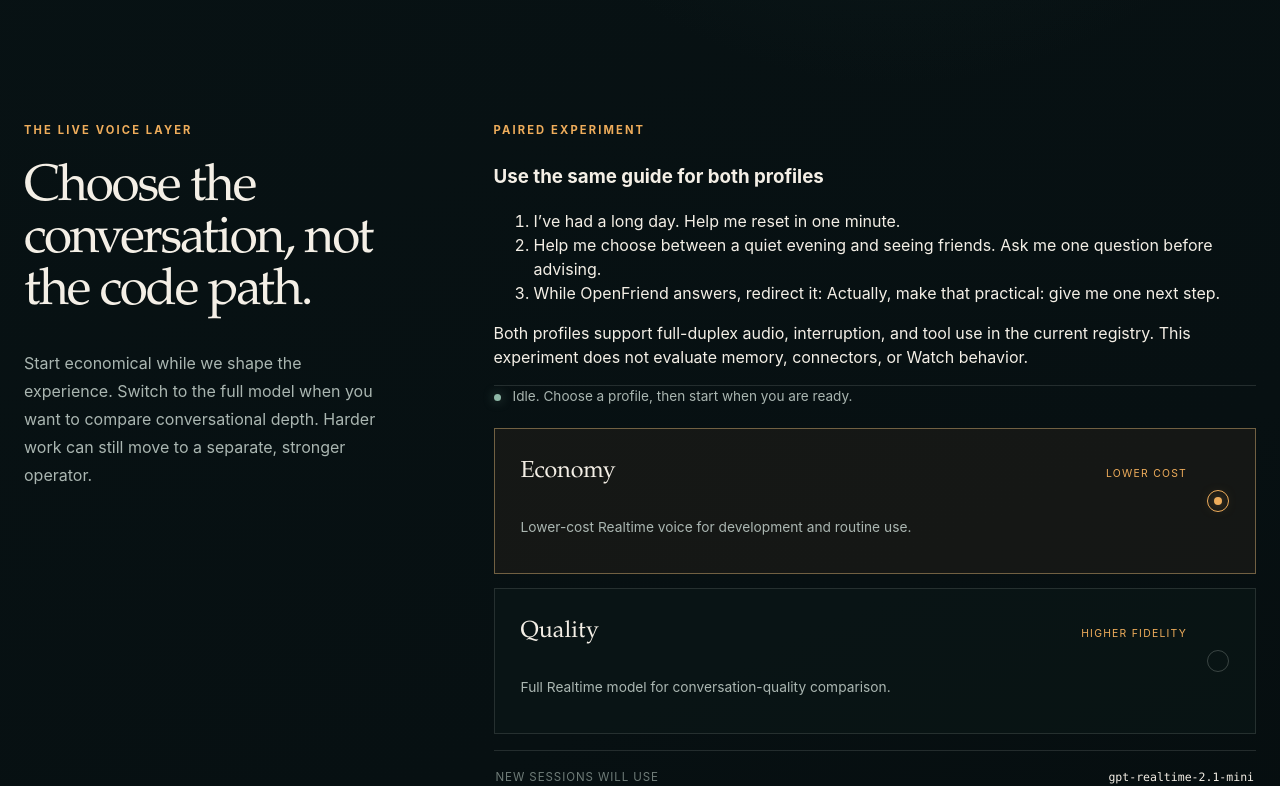
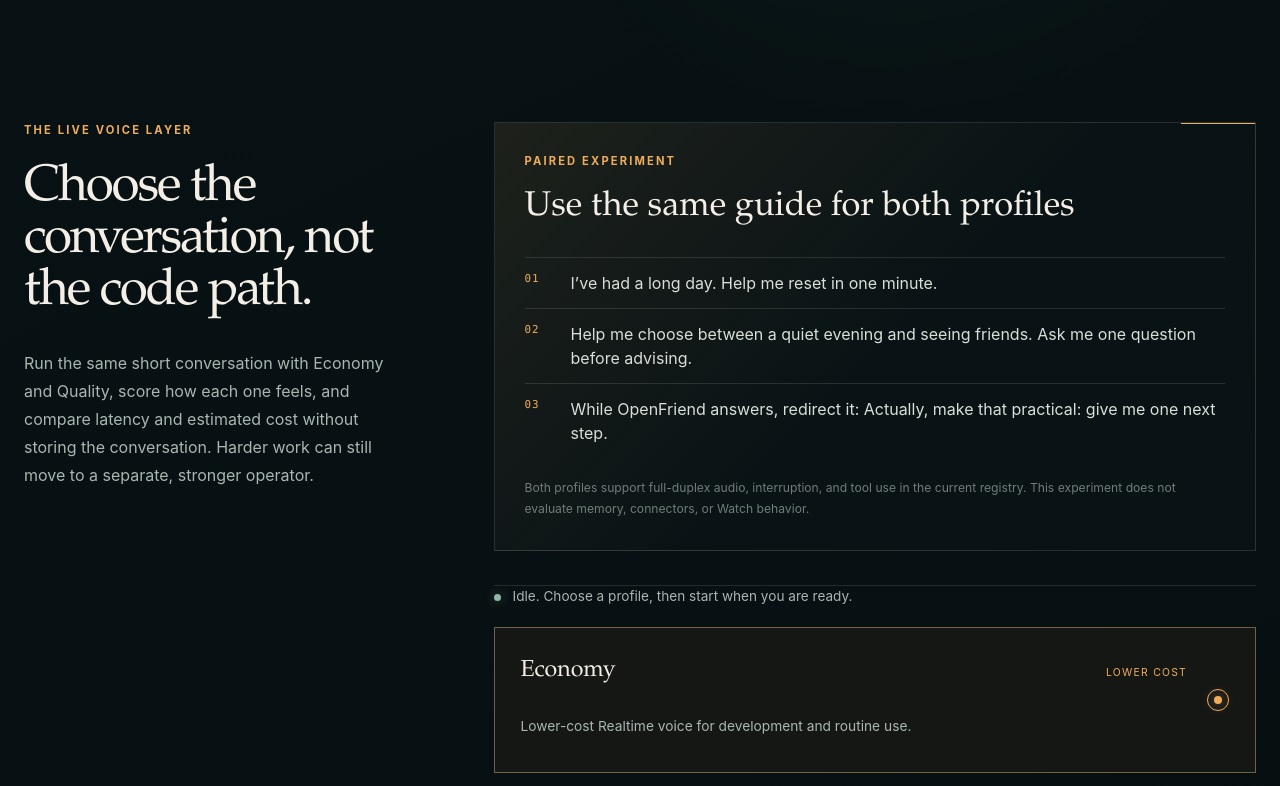
Before and after one commit to andrewsiah/openfriend, a Next.js app in the folder apps/web/: page / in a window 1280 px wide. Shown: the part 860-1646 px from the top of the page. Built offline with nearby package versions, Linux system fonts and the light colour scheme.

Commit message:
feat: present the paired voice experiment

```diff
--- a/apps/web/app/globals.css
+++ b/apps/web/app/globals.css
@@ -57,7 +57,8 @@ a {
 
 a:focus-visible,
 button:focus-visible,
-input:focus-visible + .profileCard {
+input:focus-visible + .profileCard,
+.qualityRatings input:focus-visible + span {
   outline: 2px solid var(--amber-bright);
   outline-offset: 4px;
 }
@@ -530,6 +531,80 @@ footer {
   min-width: 0;
 }
 
+.comparisonGuide {
+  position: relative;
+  padding: 30px;
+  margin-bottom: 34px;
+  overflow: hidden;
+  border: 1px solid var(--line);
+  background:
+    linear-gradient(135deg, rgba(239, 173, 91, 0.09), transparent 52%),
+    rgba(10, 21, 22, 0.74);
+}
+
+.comparisonGuide::after {
+  position: absolute;
+  top: 0;
+  right: 0;
+  width: 74px;
+  height: 1px;
+  background: var(--amber);
+  content: "";
+}
+
+.comparisonGuide .eyebrow,
+.comparisonResults .eyebrow {
+  margin-bottom: 12px;
+}
+
+.comparisonGuide h3,
+.comparisonResults h3,
+.evaluationCard h4 {
+  margin: 0;
+  font-family: var(--serif);
+  font-weight: 400;
+}
+
+.comparisonGuide h3,
+.comparisonResults h3 {
+  font-size: clamp(1.45rem, 2.8vw, 2.15rem);
+}
+
+.comparisonGuide ol {
+  display: grid;
+  gap: 0;
+  margin: 24px 0 0;
+  padding: 0;
+  list-style: none;
+  counter-reset: comparison-step;
+}
+
+.comparisonGuide li {
+  display: grid;
+  grid-template-columns: 34px minmax(0, 1fr);
+  gap: 12px;
+  padding: 13px 0;
+  border-top: 1px solid var(--line);
+  color: #d9ded8;
+  counter-increment: comparison-step;
+}
+
+.comparisonGuide li::before {
+  color: var(--amber);
+  content: "0" counter(comparison-step);
+  font-family: "SFMono-Regular", Consolas, "Liberation Mono", monospace;
+  font-size: 0.68rem;
+  letter-spacing: 0.08em;
+}
+
+.capabilityDisclosure,
+.estimateDisclosure {
+  margin: 20px 0 0;
+  color: var(--ink-faint);
+  font-size: 0.76rem;
+  line-height: 1.7;
+}
+
 .liveConversationLab > .presenceStatus {
   padding-top: 0;
 }
@@ -666,6 +741,155 @@ footer {
   color: var(--ink-faint);
   cursor: not-allowed;
   opacity: 0.55;
+}
+
+.evaluationCapture {
+  display: grid;
+  grid-template-columns: minmax(0, 1fr) auto;
+  gap: 18px;
+  align-items: end;
+  padding: 26px 0;
+  margin-top: 24px;
+  border-block: 1px solid var(--line);
+}
+
+.evaluationCapture fieldset {
+  min-width: 0;
+  padding: 0;
+  margin: 0;
+  border: 0;
+}
+
+.evaluationCapture legend {
+  margin-bottom: 14px;
+  color: var(--ink);
+  font-family: var(--serif);
+  font-size: 1.1rem;
+}
+
+.qualityRatings {
+  display: grid;
+  grid-template-columns: repeat(5, minmax(0, 1fr));
+  gap: 7px;
+}
+
+.qualityRatings label {
+  position: relative;
+  min-width: 0;
+  cursor: pointer;
+}
+
+.qualityRatings input {
+  position: absolute;
+  width: 1px;
+  height: 1px;
+  overflow: hidden;
+  opacity: 0;
+}
+
+.qualityRatings span {
+  display: grid;
+  min-height: 52px;
+  padding: 8px;
+  border: 1px solid var(--line);
+  color: var(--ink-faint);
+  font-size: 0.68rem;
+  place-items: center;
+  text-align: center;
+  transition:
+    border-color 180ms ease,
+    background-color 180ms ease,
+    color 180ms ease;
+}
+
+.qualityRatings label:hover span,
+.qualityRatings input:checked + span {
+  border-color: var(--line-strong);
+  background: rgba(239, 173, 91, 0.09);
+  color: var(--ink);
+}
+
+.evaluationCapture > .sessionButton {
+  min-width: 160px;
+}
+
+.comparisonResults {
+  padding-top: 34px;
+  margin-top: 34px;
+  border-top: 1px solid var(--line-strong);
+}
+
+.comparisonResultsHeader {
+  display: flex;
+  gap: 24px;
+  align-items: start;
+  justify-content: space-between;
+}
+
+.comparisonResultsHeader .sessionButton {
+  min-height: 48px;
+}
+
+.evaluationCards {
+  display: grid;
+  grid-template-columns: repeat(2, minmax(0, 1fr));
+  gap: 12px;
+  margin-top: 24px;
+}
+
+.evaluationCard {
+  min-width: 0;
+  padding: 24px;
+  border: 1px solid var(--line);
+  background:
+    linear-gradient(180deg, rgba(143, 184, 167, 0.06), transparent 46%),
+    rgba(8, 18, 19, 0.68);
+}
+
+.evaluationCard h4 {
+  color: var(--amber-bright);
+  font-size: 1.45rem;
+}
+
+.evaluationCard > code {
+  display: block;
+  margin-top: 5px;
+  color: var(--ink-faint);
+  font-size: 0.68rem;
+  overflow-wrap: anywhere;
+}
+
+.evaluationCard dl {
+  margin: 24px 0 0;
+}
+
+.evaluationCard dl div {
+  display: flex;
+  gap: 16px;
+  align-items: baseline;
+  justify-content: space-between;
+  padding: 10px 0;
+  border-top: 1px solid var(--line);
+}
+
+.evaluationCard dt {
+  color: var(--ink-faint);
+  font-size: 0.64rem;
+  letter-spacing: 0.09em;
+  text-transform: uppercase;
+}
+
+.evaluationCard dd {
+  margin: 0;
+  color: var(--ink-muted);
+  font-family: "SFMono-Regular", Consolas, "Liberation Mono", monospace;
+  font-size: 0.72rem;
+  text-align: right;
+}
+
+.comparisonResults > .voiceButton {
+  width: 100%;
+  margin-top: 22px;
 }
 
 @keyframes listeningPulse {
@@ -859,6 +1083,15 @@ footer p {
     gap: 6px;
   }
 
+  .comparisonGuide {
+    padding: 22px 20px;
+  }
+
+  .comparisonGuide li {
+    grid-template-columns: 28px minmax(0, 1fr);
+    gap: 8px;
+  }
+
   .transcriptEntry {
     grid-template-columns: 70px minmax(0, 1fr);
     gap: 12px;
@@ -880,6 +1113,26 @@ footer p {
   .sessionButton {
     min-width: 0;
     padding-inline: 10px;
+  }
+
+  .evaluationCapture {
+    grid-template-columns: 1fr;
+  }
+
+  .qualityRatings {
+    grid-template-columns: repeat(3, minmax(0, 1fr));
+  }
+
+  .evaluationCapture > .sessionButton {
+    width: 100%;
+  }
+
+  .comparisonResultsHeader {
+    display: grid;
+  }
+
+  .evaluationCards {
+    grid-template-columns: 1fr;
   }
 
   .deliverySequence li {
--- a/apps/web/app/page.tsx
+++ b/apps/web/app/page.tsx
@@ -5,10 +5,10 @@ import { LiveConversationLab } from "../components/live-conversation-lab";
 const deliveryPhases = [
   {
     number: "01",
-    eyebrow: "Now",
-    title: "Web Voice Lab",
+    eyebrow: "Now · Web Voice Lab",
+    title: "Compare Economy and Quality",
     description:
-      "Prove the rhythm first: natural turns, interruptions, latency, and conversational quality.",
+      "Use the same live conversation guide twice, then compare perceived quality, median response time, and estimated cost.",
   },
   {
     number: "02",
@@ -95,9 +95,10 @@ export default function HomePage() {
             Choose the conversation, not the code path.
           </h2>
           <p>
-            Start economical while we shape the experience. Switch to the full
-            model when you want to compare conversational depth. Harder work can
-            still move to a separate, stronger operator.
+            Run the same short conversation with Economy and Quality, score how
+            each one feels, and compare latency and estimated cost without
+            storing the conversation. Harder work can still move to a separate,
+            stronger operator.
           </p>
         </div>
 
```
Also changed, not shown: 1 other file (tests, documents, lock files or other folders).
